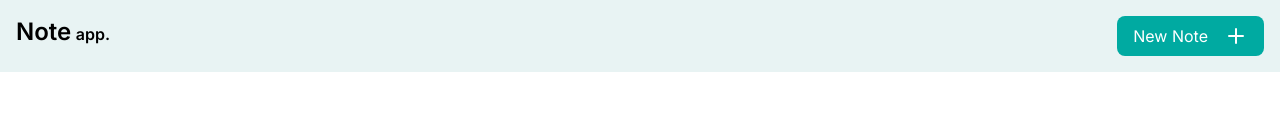
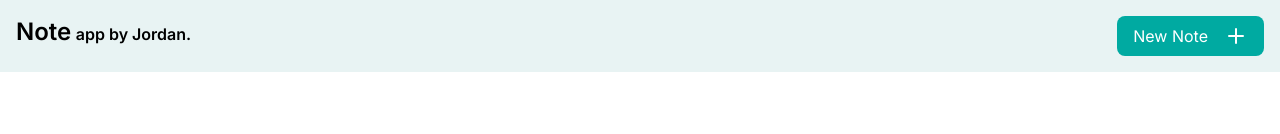
Before and after one commit to jordanmaulana/notenextjs, a Next.js app: page / in a window 1280 px wide. Shown: the top 134 px of the page. Built offline with nearby package versions, Linux system fonts and the light colour scheme.

Commit message:
update header

```diff
--- a/src/components/globals/header.jsx
+++ b/src/components/globals/header.jsx
@@ -9,7 +9,7 @@ export const Header = () => {
     <header className="bg-regal-blue p-4 flex justify-between">
       <Link href="/">
         <span className="text-2xl font-semibold">Note</span>{" "}
-        <span className="font-semibold">app.</span>
+        <span className="font-semibold">app by Jordan.</span>
       </Link>
       <AddNoteButton></AddNoteButton>
     </header>
```
